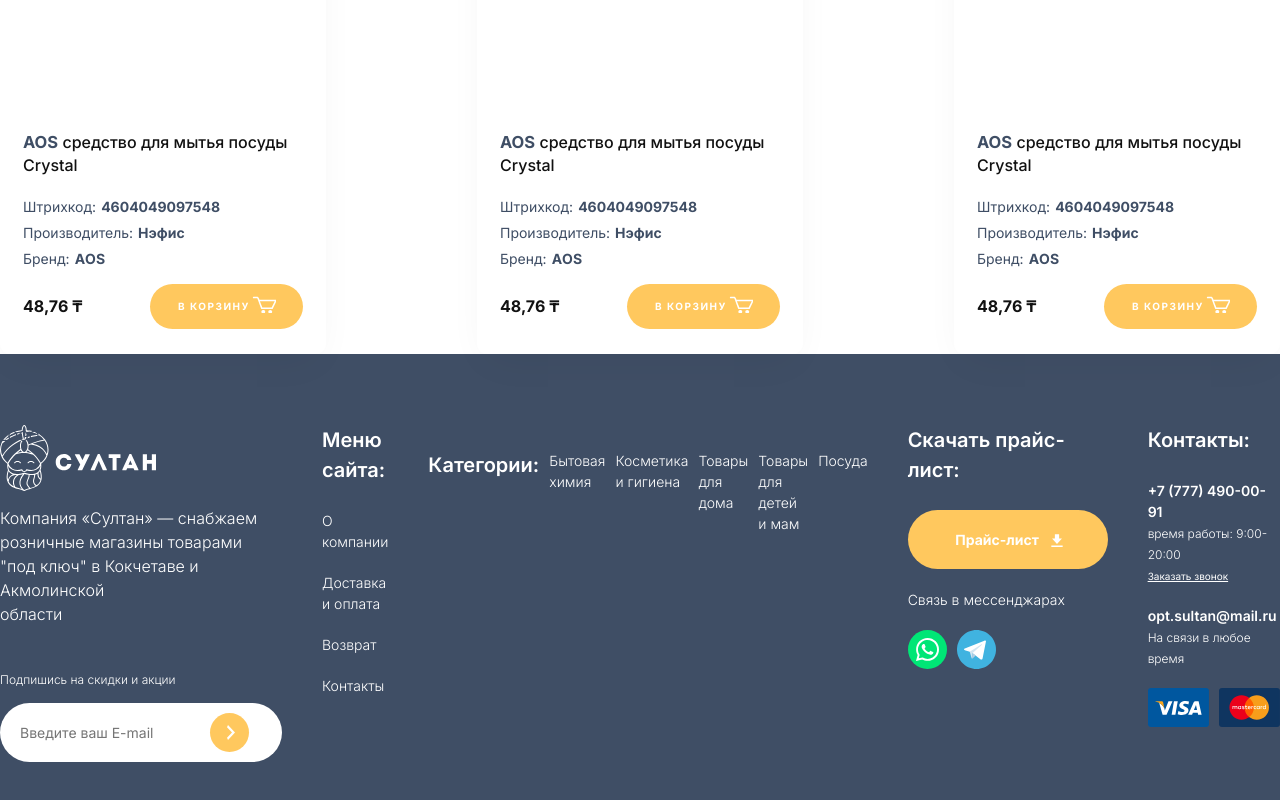
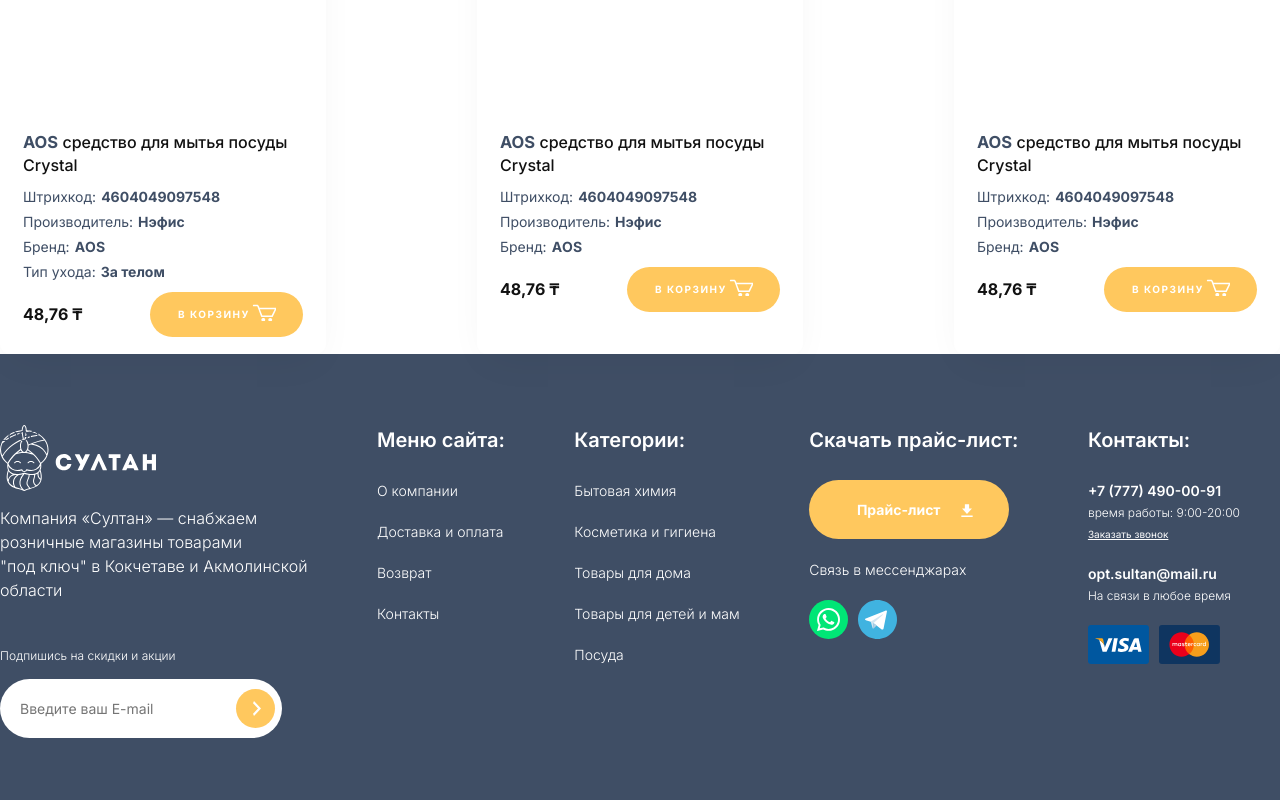
Before and after one commit to Wyctpukkk/emarket, a React (Create React App) app: page / in a window 1280 px wide. Shown: the part 594-1394 px from the top of the page. Built offline with nearby package versions, Linux system fonts and the light colour scheme.

Commit message:
fix: name of styles, add in cart category

```diff
--- a/src/components/cards/Cards.scss
+++ b/src/components/cards/Cards.scss
@@ -25,7 +25,7 @@
     font-size: 16px;
     line-height: 130%;
     color: #111111;
-    margin: 15px 0 20px 0;
+    margin: 15px 0 10px 0;
   }
 
   &__title {
@@ -35,7 +35,7 @@
 
   &__details {
     &_item {
-      margin: 5px 0 5px 0;
+      margin: 4px 0 4px 0;
       span {
         font-weight: 700;
         margin-left: 5px;
@@ -48,7 +48,7 @@
     display: flex;
     justify-content: space-between;
     align-items: center;
-    margin-top: 15px;
+    margin-top: 10px;
   }
   &__cost {
     font-weight: 800;
--- a/src/components/cards/Cards.tsx
+++ b/src/components/cards/Cards.tsx
@@ -19,6 +19,9 @@
             </li>
             <li className="card__details_item">
               Бренд:<span>АOS</span>
+            </li>
+            <li className="card__details_item">
+              Тип ухода:<span>За телом</span>
             </li>
           </ul>
           <div className="card__payload">
--- a/src/components/categories/Categories.scss
+++ b/src/components/categories/Categories.scss
@@ -50,7 +50,7 @@
     }
   }
 }
-.categories {
+.category {
   display: flex;
   justify-content: space-between;
   gap: 10px;
--- a/src/components/categories/Categories.tsx
+++ b/src/components/categories/Categories.tsx
@@ -28,70 +28,70 @@
           </div> */}
         </div>
       </div>
-      <ul className="categories">
-        <li className="categories__item">
+      <ul className="category">
+        <li className="category__item">
           <button>
             <pre>
               Уход <br /> за телом
             </pre>
           </button>
         </li>
-        <li className="categories__item">
+        <li className="category__item">
           <button>
             <pre>
               Уход <br /> за руками
             </pre>
           </button>
         </li>
-        <li className="categories__item">
+        <li className="category__item">
           <button>
             <pre>
               Уход <br /> за ногами
             </pre>
           </button>
         </li>
-        <li className="categories__item">
+        <li className="category__item">
           <button>
             <pre>
               Уход <br /> за лицом
             </pre>
           </button>
         </li>
-        <li className="categories__item">
+        <li className="category__item">
           <button>
             <pre>
               Уход <br /> за волосами
             </pre>
           </button>
         </li>
-        <li className="categories__item">
+        <li className="category__item">
           <button>
             <pre>
               Средства <br /> для загара
             </pre>
           </button>
         </li>
-        <li className="categories__item">
+        <li className="category__item">
           <button>
             <pre>
               Средства <br /> для бритья
             </pre>
           </button>
         </li>
-        <li className="categories__item">
+        <li className="category__item">
           <button>Подарочные наборы</button>
         </li>
-        <li className="categories__item">
+        <li className="category__item">
           <button>Гигиеническая продукция</button>
         </li>
-        <li className="categories__item">
+        <li className="category__item">
           <button>
             <pre>
               Гигиена <br /> полости рта
             </pre>
           </button>
         </li>
-        <li className="categories__item">
+        <li className="category__item">
           <button>Бумажная продукция</button>
         </li>
       </ul>
--- a/src/components/filter/Filter.tsx
+++ b/src/components/filter/Filter.tsx
@@ -1,5 +1,3 @@
-import React from 'react';
-
 const Filter = () => {
   return <div></div>;
 };
--- a/src/components/footer/Footer.scss
+++ b/src/components/footer/Footer.scss
@@ -73,6 +73,8 @@
   }
 }
 .categories {
+  display: flex;
+  flex-direction: column;
   &__title {
     font-weight: 600;
     font-size: 20px;
```
